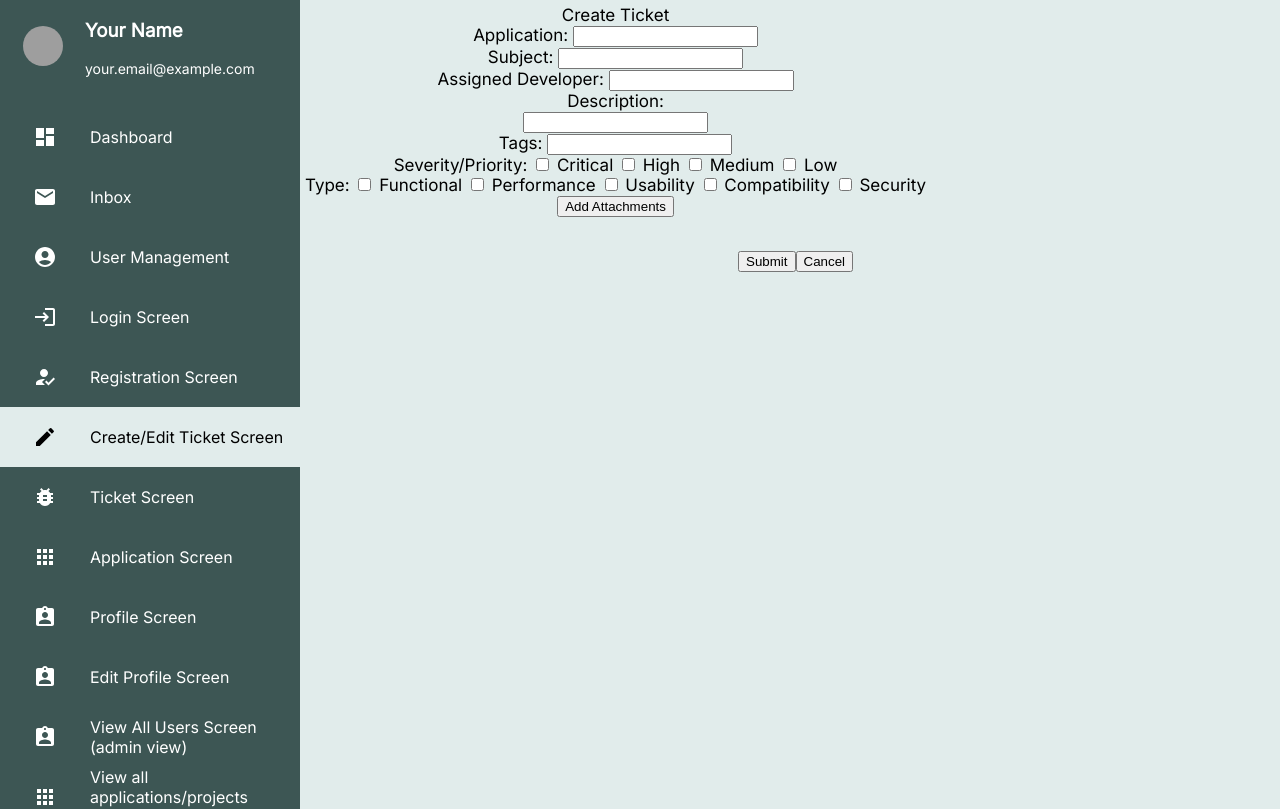
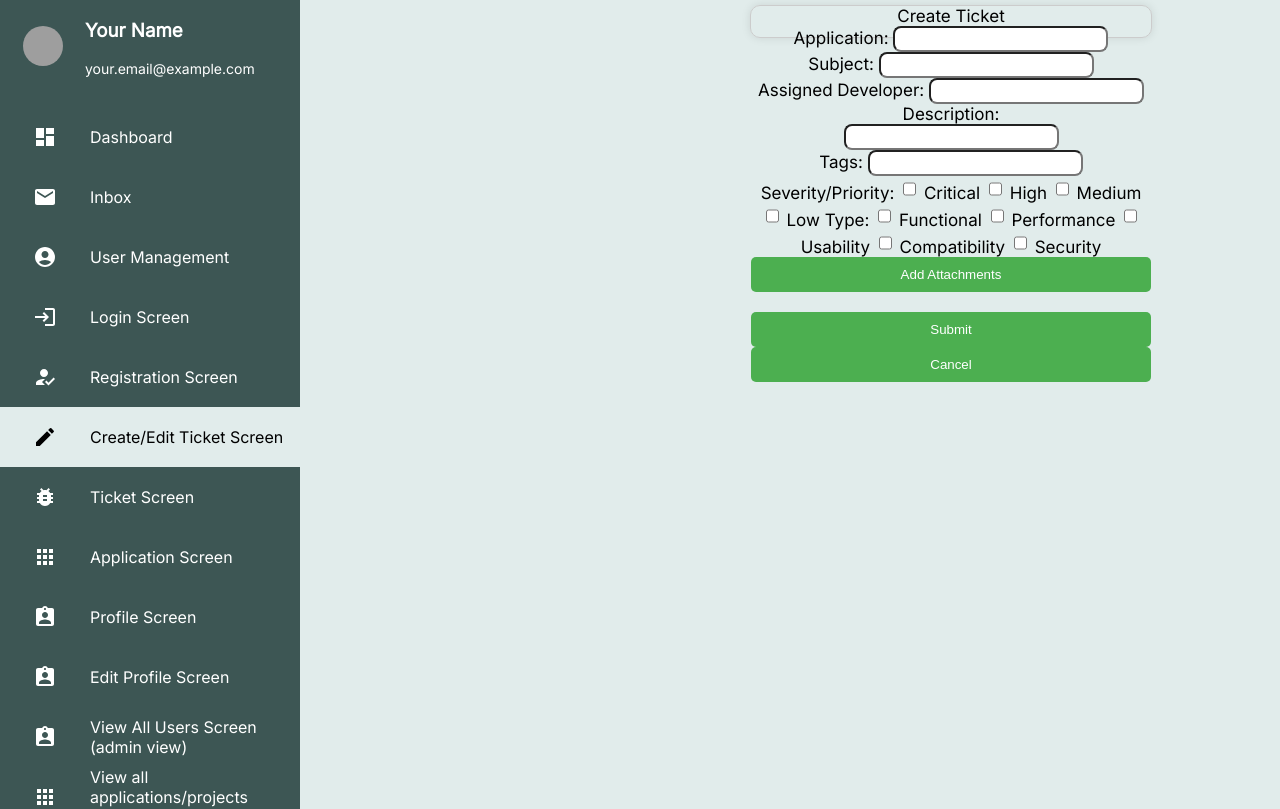
Before and after one commit to itsjustxtian/reactjs, a React (Create React App) app: page /create-edit in a window 1280 px wide. Shown: the top 809 px of the page. Built offline with nearby package versions, Linux system fonts and the light colour scheme; grey boxes are pictures that could not be loaded.

Commit message:
tarongon ang create ticket

```diff
--- a/src/App.css
+++ b/src/App.css
@@ -310,6 +310,7 @@
   align-items: center;
 }
 
+
 .modal {
   position: fixed;
   top: 0;
@@ -349,3 +350,34 @@
   height: 100%;
   margin: 0;
 }
+
+.CreateTicket input {
+  height: 20px;
+  font-size: 16px; /* Adjust the font size of the placeholder text */
+  border-radius: 8px; /* Adjust the border radius to make the edges curve */
+
+}
+
+
+.CreateTicket {
+  text-align: center;
+  max-width: 400px; /* Adjust the max-width according to your design */
+  border: 1px solid #ccc; /* Optional: Add a border for better visual separation */
+  border-radius: 10px; /* Optional: Add border-radius for rounded corners */
+  box-shadow: 0 0 10px rgba(0, 0, 0, 0.1); /* Optional: Add box-shadow for a subtle shadow effect */
+  margin-left: 450px;
+}
+
+.CreateTicket button {
+  width: 100%;
+  padding: 10px;
+  background-color: #4CAF50;
+  color: white;
+  border: none;
+  border-radius: 5px;
+  cursor: pointer;
+}
+
+.CreateTicket button:hover {
+  background-color: #45a049;
+}
--- a/src/components/CreateTicket.jsx
+++ b/src/components/CreateTicket.jsx
@@ -52,7 +52,6 @@
       <label> Low </label>
 
 
-      <br/>
       <label>Type: </label>
       <input type="checkbox"/>
         <label> Functional </label>
@@ -72,11 +71,8 @@
 
         <br/>
         <br/>
-        <Tab></Tab><Tab></Tab><Tab></Tab><Tab></Tab>
         <button className='rectangle' id='text'>
           <div id='text'>
-
-
              Submit </div>
         </button>
 
@@ -87,6 +83,7 @@
 
     </div>
 
+
   )
 }
 
```
